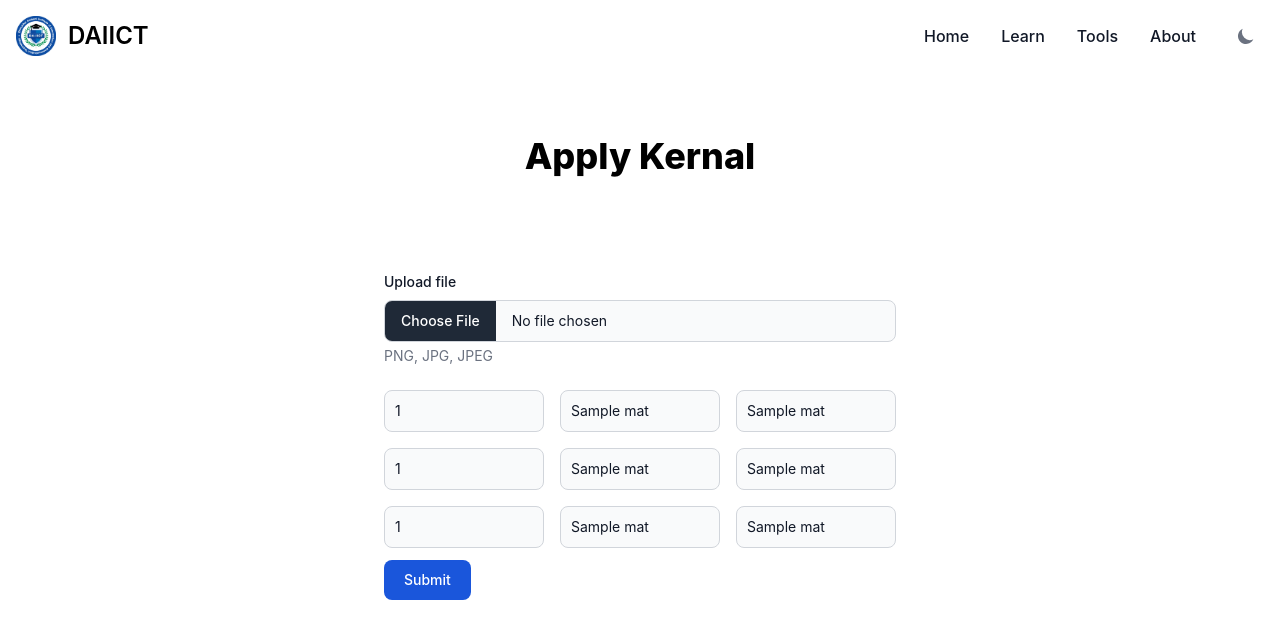
After one commit to 202201208/DM_Project_sem2, a Flask app: template templates/tools/kernel.html in a window 1280 px wide. The commit adds this page. Shown: the top 639 px of the page. Run offline with Flask 3, Linux system fonts and the light colour scheme; the template is opened without the code that fills it: most values are stand-ins (such as "Sample title", 1, 10 or a date in 2020); some libraries are stand-ins or nearby versions.

Commit message:
kernal done

```diff
--- a/app.py
+++ b/app.py
@@ -5,6 +5,7 @@ import cv2
 
 from image_encryption import encrypt_image, decrypt_image
 from utils import allowed_file, get_cookie
+from image_processing import apply_kernal
 
 UPLOAD_FOLDER = 'static/uploads'
 DOWNLOAD_FOLDER = 'static/downloads'
@@ -79,7 +80,27 @@ def encryption():
        return render_template("tools/encryption.html", output=False, action_path="encryption")
   return render_template("tools/encryption.html", output=False, action_path="encryption")
 
+@app.route("/tools/applykernel", methods=['GET', 'POST'])
+def applykernel():
+  mat = [[1, 1, 1], [1, 1, 1], [1, 1, 1]]
+  if(request.method == "POST"):
 
+    if 'file' not in request.files:
+      return render_template("notFound.html")
+    file = request.files['file']
+    for i in range(3):
+       for j in range(3):
+          mat[i][j] = float(request.form.get(f"mat{i}{j}"))
+    if file and allowed_file(file.filename):
+      filename = secure_filename(file.filename)
+      file.save(os.path.join(app.config['UPLOAD_FOLDER'], filename))
+      img = cv2.imread(f"static/uploads/{filename}")
+      path = f"static/downloads/{filename}"
+      apply_kernal(img, mat, path)
+      return render_template("tools/kernel.html",output=True, original_img=filename, output_img=filename, action_path="applykernel", mat=mat)
+    else:
+       return render_template("tools/kernel.html", output=False, action_path="applykernel", mat=mat)
+  return render_template("tools/kernel.html", output=False, action_path="applykernel", mat=mat)
 
 @app.route('/downloads/<path:filename>')
 def download(filename):
--- /dev/null
+++ b/templates/tools/kernel.html
@@ -0,0 +1,77 @@
+{% extends 'tools/template.html' %}
+
+{% block title %}
+  Kernal
+{% endblock title %}
+
+{% block styles %}
+<style>
+input::-webkit-outer-spin-button,
+input::-webkit-inner-spin-button {
+  -webkit-appearance: none;
+  margin: 0;
+}
+input[type=number] {
+  -moz-appearance: textfield;
+}
+</style>
+{% endblock styles %}
+
+{% block alert %}
+
+{% endblock alert %}
+
+{% block output_title %}
+
+{% endblock output_title %}
+
+{% block output_subtitle %}
+
+{% endblock output_subtitle %}
+
+{% block section_title %}
+  Apply Kernal
+{% endblock section_title %}
+
+{% block section_para %}
+
+{% endblock section_para %}
+
+{% block notes %}
+
+
+{% endblock notes %}
+
+{% block additional_form %}
+
+<div class="grid grid-cols-3 gap-4">
+  <div>
+    <input type="text" inputmode="numeric" id="mat00" name="mat00" class="bg-gray-50 border border-gray-300 text-gray-900 text-sm rounded-lg focus:ring-blue-500 focus:border-blue-500 block w-full p-2.5 dark:bg-gray-700 dark:border-gray-600 dark:placeholder-gray-400 dark:text-white dark:focus:ring-blue-500 dark:focus:border-blue-500" value="{{mat[0][0]}}" required>
+  </div>
+  <div>
+    <input type="text" inputmode="numeric" id="mat01" name="mat01" class="bg-gray-50 border border-gray-300 text-gray-900 text-sm rounded-lg focus:ring-blue-500 focus:border-blue-500 block w-full p-2.5 dark:bg-gray-700 dark:border-gray-600 dark:placeholder-gray-400 dark:text-white dark:focus:ring-blue-500 dark:focus:border-blue-500" value="{{mat[0][1]}}" required>
+  </div>
+  <div>
+    <input type="text" inputmode="numeric" id="mat02" name="mat02" class="bg-gray-50 border border-gray-300 text-gray-900 text-sm rounded-lg focus:ring-blue-500 focus:border-blue-500 block w-full p-2.5 dark:bg-gray-700 dark:border-gray-600 dark:placeholder-gray-400 dark:text-white dark:focus:ring-blue-500 dark:focus:border-blue-500" value="{{mat[0][2]}}" required>
+  </div>
+  <div>
+    <input type="text" inputmode="numeric" id="mat10" name="mat10" class="bg-gray-50 border border-gray-300 text-gray-900 text-sm rounded-lg focus:ring-blue-500 focus:border-blue-500 block w-full p-2.5 dark:bg-gray-700 dark:border-gray-600 dark:placeholder-gray-400 dark:text-white dark:focus:ring-blue-500 dark:focus:border-blue-500" value="{{mat[1][0]}}" required>
+  </div>
+  <div>
+    <input type="text" inputmode="numeric" id="mat11" name="mat11" class="bg-gray-50 border border-gray-300 text-gray-900 text-sm rounded-lg focus:ring-blue-500 focus:border-blue-500 block w-full p-2.5 dark:bg-gray-700 dark:border-gray-600 dark:placeholder-gray-400 dark:text-white dark:focus:ring-blue-500 dark:focus:border-blue-500" value="{{mat[1][1]}}" required>
+  </div>
+  <div>
+    <input type="text" inputmode="numeric" id="mat12" name="mat12" class="bg-gray-50 border border-gray-300 text-gray-900 text-sm rounded-lg focus:ring-blue-500 focus:border-blue-500 block w-full p-2.5 dark:bg-gray-700 dark:border-gray-600 dark:placeholder-gray-400 dark:text-white dark:focus:ring-blue-500 dark:focus:border-blue-500" value="{{mat[1][2]}}" required>
+  </div>
+  <div>
+    <input type="text" inputmode="numeric" id="mat20" name="mat20" class="bg-gray-50 border border-gray-300 text-gray-900 text-sm rounded-lg focus:ring-blue-500 focus:border-blue-500 block w-full p-2.5 dark:bg-gray-700 dark:border-gray-600 dark:placeholder-gray-400 dark:text-white dark:focus:ring-blue-500 dark:focus:border-blue-500" value="{{mat[2][0]}}" required>
+  </div>
+  <div>
+    <input type="text" inputmode="numeric" id="mat21" name="mat21" class="bg-gray-50 border border-gray-300 text-gray-900 text-sm rounded-lg focus:ring-blue-500 focus:border-blue-500 block w-full p-2.5 dark:bg-gray-700 dark:border-gray-600 dark:placeholder-gray-400 dark:text-white dark:focus:ring-blue-500 dark:focus:border-blue-500" value="{{mat[2][1]}}" required>
+  </div>
+  <div>
+    <input type="text" inputmode="numeric" id="mat22" name="mat22" class="bg-gray-50 border border-gray-300 text-gray-900 text-sm rounded-lg focus:ring-blue-500 focus:border-blue-500 block w-full p-2.5 dark:bg-gray-700 dark:border-gray-600 dark:placeholder-gray-400 dark:text-white dark:focus:ring-blue-500 dark:focus:border-blue-500" value="{{mat[2][2]}}" required>
+  </div>
+</div>
+
+{% endblock additional_form %}
--- a/templates/tools/template.html
+++ b/templates/tools/template.html
@@ -4,20 +4,18 @@
 
 {% endblock title %}
 
+{% block styles %}
+
+{% endblock styles %}
+
 {% block body %}
 
 {% if output %}
-<div id="alert-4" class="flex p-4 mb-4 text-yellow-800 rounded-lg bg-yellow-50 dark:bg-gray-800 dark:text-yellow-300" role="alert">
-  <svg aria-hidden="true" class="flex-shrink-0 w-5 h-5" fill="currentColor" viewBox="0 0 20 20" xmlns="http://www.w3.org/2000/svg"><path fill-rule="evenodd" d="M18 10a8 8 0 11-16 0 8 8 0 0116 0zm-7-4a1 1 0 11-2 0 1 1 0 012 0zM9 9a1 1 0 000 2v3a1 1 0 001 1h1a1 1 0 100-2v-3a1 1 0 00-1-1H9z" clip-rule="evenodd"></path></svg>
-  <span class="sr-only">Info</span>
-  <div class="ml-3 text-sm font-medium">
-    Download Image as soon as possible because it might happen that Image is deleted from the server.
-  </div>
-  <button type="button" class="ml-auto -mx-1.5 -my-1.5 bg-yellow-50 text-yellow-500 rounded-lg focus:ring-2 focus:ring-yellow-400 p-1.5 hover:bg-yellow-200 inline-flex h-8 w-8 dark:bg-gray-800 dark:text-yellow-300 dark:hover:bg-gray-700" data-dismiss-target="#alert-4" aria-label="Close">
-    <span class="sr-only">Close</span>
-    <svg aria-hidden="true" class="w-5 h-5" fill="currentColor" viewBox="0 0 20 20" xmlns="http://www.w3.org/2000/svg"><path fill-rule="evenodd" d="M4.293 4.293a1 1 0 011.414 0L10 8.586l4.293-4.293a1 1 0 111.414 1.414L11.414 10l4.293 4.293a1 1 0 01-1.414 1.414L10 11.414l-4.293 4.293a1 1 0 01-1.414-1.414L8.586 10 4.293 5.707a1 1 0 010-1.414z" clip-rule="evenodd"></path></svg>
-  </button>
-</div>
+{% block alert %}
+
+{% endblock alert %}
+
+
 <section class="bg-white dark:bg-gray-900">
   <div class="py-8 px-4 mx-auto max-w-screen-xl text-center lg:py-16">
     <h2 class="text-4xl font-extrabold dark:text-white mb-3">{% block output_title %}
```
Also changed, not shown: image_processing.py (added, +7 -0 lines), templates/tools.html (+22 -1 lines), templates/tools/encryption.html (+14 -0 lines), static/downloads/c5.jpg (added), static/downloads/p1.jpg (added), static/uploads/c5.jpg (added), static/uploads/p1.jpg (added).
